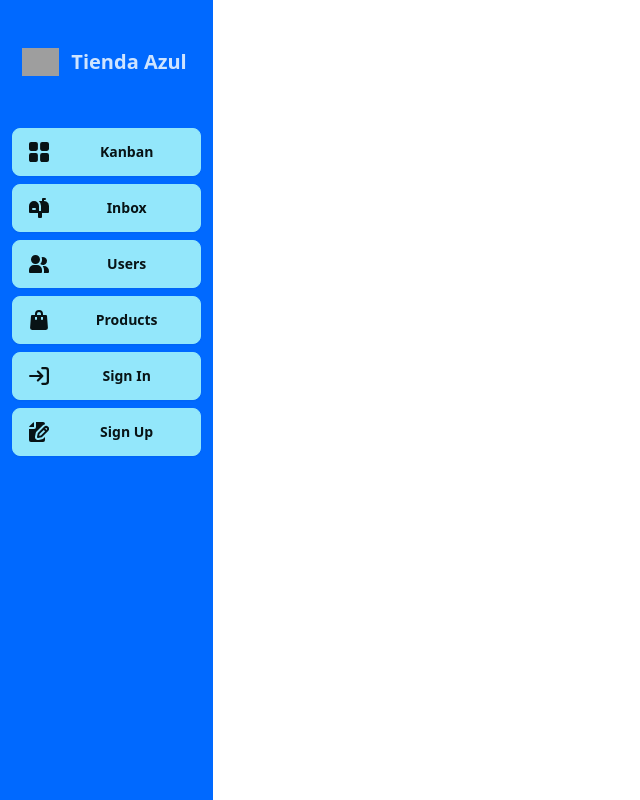
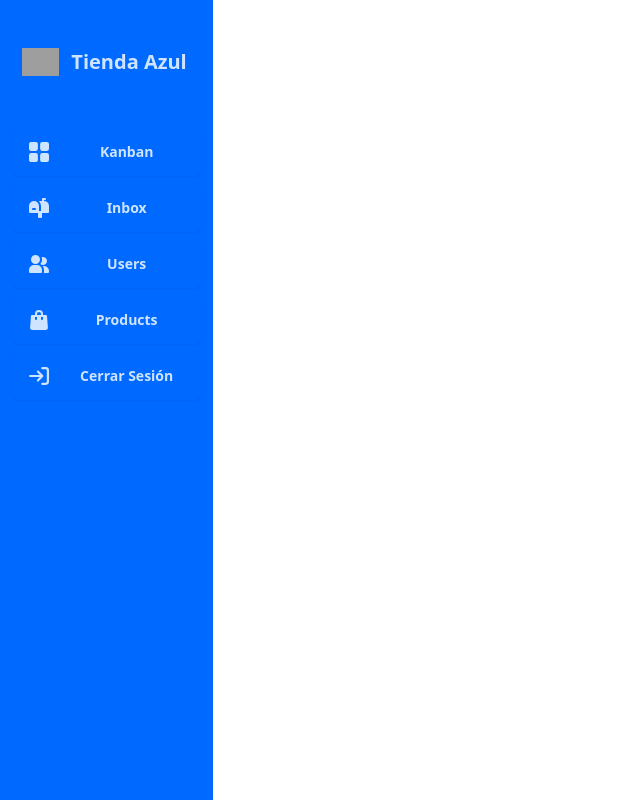
Before and after one commit to whoAngeel/tiendaAzul, a Vue app: page / in a window 1280 px wide. Shown: the whole page, without its empty margins (0-640 px from the left). Built offline with nearby package versions, Linux system fonts and the light colour scheme; grey boxes are pictures that could not be loaded.

Commit message:
agregando un routerlink

```diff
--- a/src/Views/Home.vue
+++ b/src/Views/Home.vue
@@ -1,6 +1,6 @@
 <template>
     <!-- <Navbar title="Home" /> -->
-    <SideBar />
+    <!-- <SideBar /> -->
     <div class="w-screen">
         <SideBar class="w-1/6" />
 
--- a/src/components/navbar/SideBar.vue
+++ b/src/components/navbar/SideBar.vue
@@ -8,7 +8,7 @@
             <ul class="space-y-2 font-medium text-primary-content">
 
                 <li>
-                    <a href="#" class="flex btn  btn-info ">
+                    <a href="#" class="flex btn  btn-primary ">
                         <svg class="flex-shrink-0 w-5 h-5 transition duration-7" aria-hidden="true"
                             xmlns="http://www.w3.org/2000/svg" fill="currentColor" viewBox="0 0 18 18">
                             <path
@@ -19,7 +19,7 @@
                     </a>
                 </li>
                 <li>
-                    <a href="#" class="flex btn  btn-info ">
+                    <a href="#" class="flex btn  btn-primary ">
                         <svg class="flex-shrink-0 w-5 h-5 transition duration-7" aria-hidden="true"
                             xmlns="http://www.w3.org/2000/svg" fill="currentColor" viewBox="0 0 20 20">
                             <path
@@ -30,7 +30,7 @@
                     </a>
                 </li>
                 <li>
-                    <a href="#" class="flex btn  btn-info ">
+                    <a href="#" class="flex btn  btn-primary ">
                         <svg class="flex-shrink-0 w-5 h-5 transition duration-7" aria-hidden="true"
                             xmlns="http://www.w3.org/2000/svg" fill="currentColor" viewBox="0 0 20 18">
                             <path
@@ -40,7 +40,7 @@
                     </a>
                 </li>
                 <li>
-                    <a href="#" class="flex btn  btn-info ">
+                    <a href="#" class="flex btn  btn-primary ">
                         <svg class="flex-shrink-0 w-5 h-5 transition duration-7" aria-hidden="true"
                             xmlns="http://www.w3.org/2000/svg" fill="currentColor" viewBox="0 0 18 20">
                             <path
@@ -50,28 +50,16 @@
                     </a>
                 </li>
                 <li>
-                    <a href="#" class="flex btn  btn-info  ">
+                    <RouterLink to="/login" class="flex btn  btn-primary  ">
                         <svg class="flex-shrink-0 w-5 h-5 transition duration-7" aria-hidden="true"
                             xmlns="http://www.w3.org/2000/svg" fill="none" viewBox="0 0 18 16">
                             <path stroke="currentColor" stroke-linecap="round" stroke-linejoin="round" stroke-width="2"
                                 d="M1 8h11m0 0L8 4m4 4-4 4m4-11h3a2 2 0 0 1 2 2v10a2 2 0 0 1-2 2h-3" />
                         </svg>
-                        <span class="flex-1 ms-3 whitespace-nowrap">Sign In</span>
-                    </a>
+                        <span class="flex-1 ms-3 whitespace-nowrap">Cerrar Sesión</span>
+                    </RouterLink>
                 </li>
-                <li>
-                    <a href="#" class="flex btn  btn-info ">
-                        <svg class="flex-shrink-0 w-5 h-5 transition duration-7" aria-hidden="true"
-                            xmlns="http://www.w3.org/2000/svg" fill="currentColor" viewBox="0 0 20 20">
-                            <path d="M5 5V.13a2.96 2.96 0 0 0-1.293.749L.879 3.707A2.96 2.96 0 0 0 .13 5H5Z" />
-                            <path
-                                d="M6.737 11.061a2.961 2.961 0 0 1 .81-1.515l6.117-6.116A4.839 4.839 0 0 1 16 2.141V2a1.97 1.97 0 0 0-1.933-2H7v5a2 2 0 0 1-2 2H0v11a1.969 1.969 0 0 0 1.933 2h12.134A1.97 1.97 0 0 0 16 18v-3.093l-1.546 1.546c-.413.413-.94.695-1.513.81l-3.4.679a2.947 2.947 0 0 1-1.85-.227 2.96 2.96 0 0 1-1.635-3.257l.681-3.397Z" />
-                            <path
-                                d="M8.961 16a.93.93 0 0 0 .189-.019l3.4-.679a.961.961 0 0 0 .49-.263l6.118-6.117a2.884 2.884 0 0 0-4.079-4.078l-6.117 6.117a.96.96 0 0 0-.263.491l-.679 3.4A.961.961 0 0 0 8.961 16Zm7.477-9.8a.958.958 0 0 1 .68-.281.961.961 0 0 1 .682 1.644l-.315.315-1.36-1.36.313-.318Zm-5.911 5.911 4.236-4.236 1.359 1.359-4.236 4.237-1.7.339.341-1.699Z" />
-                        </svg>
-                        <span class="flex-1 ms-3 whitespace-nowrap">Sign Up</span>
-                    </a>
-                </li>
+
             </ul>
         </div>
     </aside>
```
